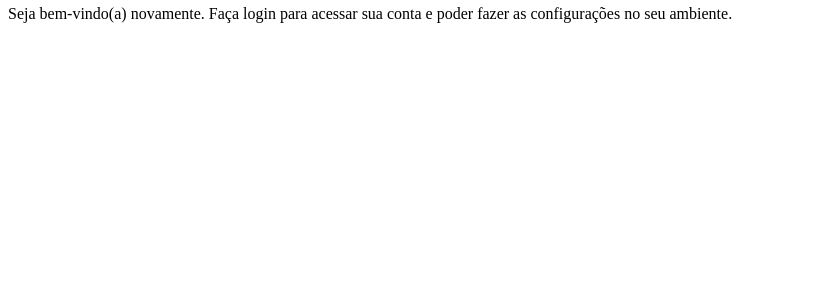
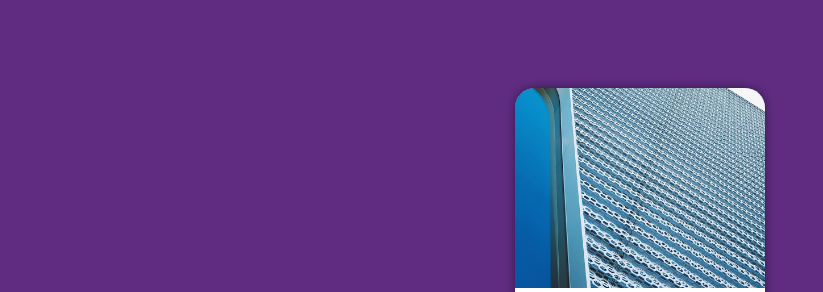
Before and after one commit to JuniorGarciaDev/Projeto-login, a plain HTML site: page index.html in a window 1280 px wide. Shown: the part 62-354 px from the top of the page, without its empty margins (0-823 px from the left). Drawn offline with Linux system fonts and the light colour scheme.

Commit message:
tela de login feita

```diff
--- a/estilos/style.css
+++ b/estilos/style.css
@@ -7,3 +7,50 @@
 
 
 */
+
+*{
+    font-family: -apple-system, BlinkMacSystemFont, 'Segoe UI', Roboto, Oxygen, Ubuntu, Cantarell, 'Open Sans', 'Helvetica Neue', sans-serif;
+    padding: 0px;
+    margin: 0px;
+    box-sizing: border-box;
+}
+
+body,html{
+    background-color: #5f2c82;
+    height: 100vh;
+    width: 100vw;
+}
+
+main{
+    position: relative;
+    height: 100vh;
+    width: 100vw;
+}
+
+section#login{
+    position: absolute;
+    top: 50%;
+    left: 50%;
+    transform: translate(-50%,-50%);
+    overflow: hidden;
+    background-color: white;
+    width: 250px;
+    height: 500px;
+    border-radius: 20px;
+    box-shadow: 0px 0px 10px rgba(0, 0, 0, 0.459);
+
+}
+
+section#login > div#imagem{
+    display: block;
+    background: #5f2c82 url(../imagens/metal.jpg) no-repeat;
+    background-size: cover;
+    background-position: left bottom;
+    height: 200px;
+
+}
+
+section#login > div#formulario{
+    display: block;
+    padding: 10px;
+}
```
Also changed, not shown: index.html (+1 -1 lines).
